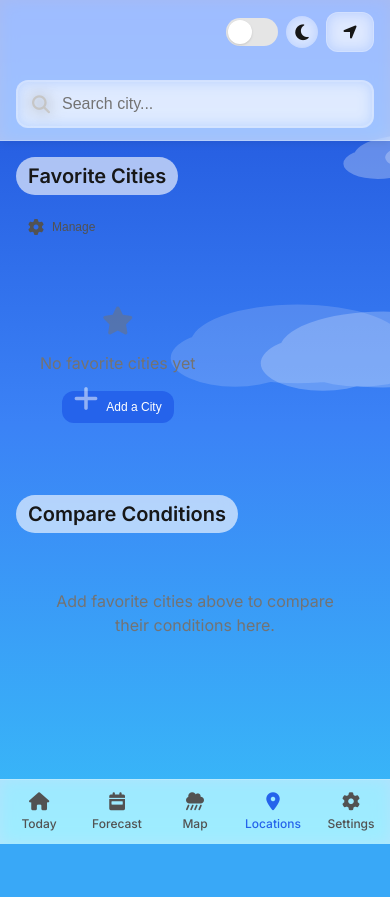
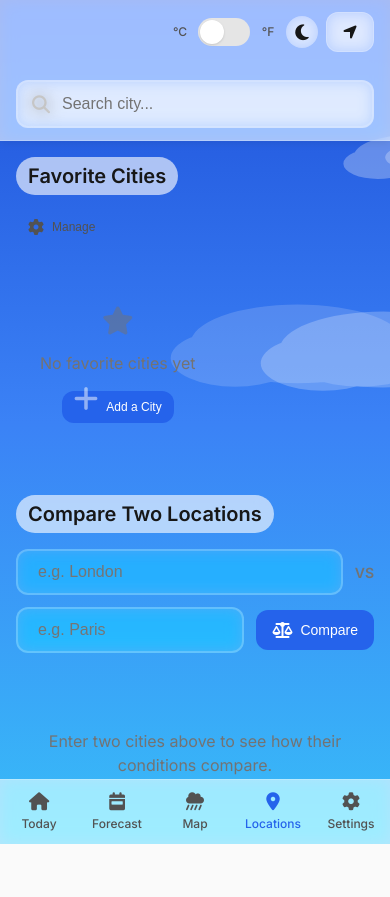
Before and after one commit to yashmore18/WeatherView, a Flask app: page /locations in a window 390 px wide. Before the commit the page ends 844 px from the top, so only its background shows below. Run offline with Flask 3, Linux system fonts and the light colour scheme; some libraries are stand-ins or nearby versions.

Commit message:
Final sprint: map detail, consistent mood, and real two-city compare
- Map: add Esri's paired Reference tile layer (place labels/roads) on top
  of the muted Canvas basemap for real geographic detail without hurting
  weather-overlay contrast; give map tile routes their own generous rate
  limit since one pageload now fires roughly double the tile requests.
- Fix rain-ending alert showing a clear-up time in the browser's own
  timezone instead of the searched city's, which could read as already
  in the past.
- Settings and Locations no longer show a static bright/cloudy sky
  regardless of actual conditions - the last-seen weather icon now
  persists so every page opens in a matching mood.
- Favoriting a city now actually looks different when active (gold star)
  instead of an invisible color-identical state change.
- Replace the favorites-only comparison grid with a real two-location
  picker that surfaces a written analysis (temp/humidity/wind/AQI deltas).
- Remove the permanently-visible pull-to-refresh indicator at rest and
  restore mobile unit-toggle labels that were hidden entirely.

```diff
--- a/app.py
+++ b/app.py
@@ -329,6 +329,12 @@ def search_locations():
 ALLOWED_MAP_LAYERS = {'precipitation_new', 'clouds_new', 'temp_new', 'wind_new'}
 
 @app.route('/api/map/tile/<layer>/<int:z>/<int:x>/<int:y>')
+# A single map pageload/pan fires dozens of tile requests at once (each of
+# the 4 weather layers, times however many tiles are visible) - the global
+# default limit is sized for normal API calls, not this, and blocking tiles
+# with 429s just makes the map look broken. Tiles are cheap (cached
+# server-side, bounded upstream cost), so they get their own generous ceiling.
+@limiter.limit("600 per minute")
 def map_tile(layer, z, x, y):
     """Proxy OpenWeatherMap tile requests so the API key stays server-side."""
     if layer not in ALLOWED_MAP_LAYERS:
@@ -361,7 +367,13 @@ def map_tile(layer, z, x, y):
     response.headers['Cache-Control'] = 'public, max-age=600'
     return response
 
-ALLOWED_BASEMAP_STYLES = {'World_Light_Gray_Base', 'World_Dark_Gray_Base'}
+ALLOWED_BASEMAP_STYLES = {
+    'World_Light_Gray_Base', 'World_Dark_Gray_Base',
+    # Esri's matching "Reference" tiles for each Canvas base - transparent
+    # PNGs with place labels/roads/borders, meant to be layered on top of the
+    # (deliberately label-free) Base tiles above rather than used alone.
+    'World_Light_Gray_Reference', 'World_Dark_Gray_Reference',
+}
 # Pooled session for the same reason weather_api.py has one - the basemap
 # proxy can fire a couple dozen requests per initial map load/pan/zoom.
 _basemap_session = requests.Session()
@@ -369,6 +381,9 @@ _basemap_adapter = requests.adapters.HTTPAdapter(pool_connections=20, pool_maxsi
 _basemap_session.mount('https://', _basemap_adapter)
 
 @app.route('/api/map/basemap/<style>/<int:z>/<int:x>/<int:y>')
+# Same reasoning as map_tile above - now doubled further since each basemap
+# style pairs a Base layer with a Reference (labels) layer, both proxied here.
+@limiter.limit("600 per minute")
 def basemap_tile(style, z, x, y):
     """Proxy Esri's keyless ArcGIS Online basemap tiles server-side.
 
--- a/static/css/custom.css
+++ b/static/css/custom.css
@@ -1231,6 +1231,17 @@ body {
   color: var(--wv-color-text-primary);
 }
 
+/* Favoriting only swapped the star glyph (outline -> filled) with no color
+   change, so both states rendered as the same near-black icon - there was
+   no visible confirmation the click did anything. */
+#favoriteToggle[aria-pressed="true"] i {
+  color: var(--wv-color-warning);
+}
+
+#favoriteToggle[aria-pressed="true"]:hover {
+  background: var(--wv-color-warning-bg, rgba(245, 158, 11, 0.12));
+}
+
 /* Button Variants */
 .wv-btn {
   display: inline-flex;
@@ -1381,8 +1392,13 @@ body {
     padding: 0;
   }
 
+  .wv-toggle {
+    gap: var(--wv-space-2);
+  }
+
   .wv-toggle__label {
-    display: none;
+    font-size: var(--wv-text-xs);
+    min-width: 20px;
   }
 
   .wv-content {
@@ -2818,6 +2834,77 @@ body {
   text-align: center;
 }
 
+.wv-compare-form {
+  display: flex;
+  align-items: center;
+  gap: var(--wv-space-3);
+  margin-bottom: var(--wv-space-5);
+  flex-wrap: wrap;
+}
+
+.wv-compare-form__field {
+  flex: 1 1 200px;
+}
+
+.wv-compare-form__field .glass-input {
+  width: 100%;
+}
+
+.wv-compare-form__vs {
+  color: var(--wv-color-text-tertiary);
+  font-weight: var(--wv-font-weight-semibold);
+  font-size: var(--wv-text-sm);
+  text-transform: uppercase;
+}
+
+.wv-compare-columns {
+  display: grid;
+  grid-template-columns: repeat(auto-fit, minmax(240px, 1fr));
+  gap: var(--wv-space-4);
+}
+
+.wv-compare-stats {
+  list-style: none;
+  margin: var(--wv-space-3) 0 0;
+  padding: var(--wv-space-3) 0 0;
+  border-top: 1px solid var(--wv-color-border);
+  display: flex;
+  flex-direction: column;
+  gap: var(--wv-space-2);
+}
+
+.wv-compare-stats li {
+  display: flex;
+  justify-content: space-between;
+  font-size: var(--wv-text-sm);
+}
+
+.wv-compare-stats span {
+  color: var(--wv-color-text-secondary);
+}
+
+.wv-compare-analysis {
+  list-style: none;
+  margin: var(--wv-space-4) 0 0;
+  padding: 0;
+  display: flex;
+  flex-direction: column;
+  gap: var(--wv-space-2);
+}
+
+.wv-compare-analysis li {
+  display: flex;
+  align-items: flex-start;
+  gap: var(--wv-space-2);
+  color: var(--wv-color-text-secondary);
+  font-size: var(--wv-text-sm);
+}
+
+.wv-compare-analysis i {
+  color: var(--wv-color-accent);
+  margin-top: 3px;
+}
+
 /* ========================================
  * 32. MAP PAGE
  * ======================================== */
@@ -3424,6 +3511,8 @@ body[data-page="map"] .wv-content {
   color: var(--wv-color-accent);
   z-index: var(--wv-z-sticky);
   transform: translateY(-60px);
+  opacity: 0;
+  transition: opacity 150ms ease;
   pointer-events: none;
 }
 
--- /dev/null
+++ b/static/js/compare-insights.js
@@ -0,0 +1,49 @@
+/**
+ * WeatherView - Location Compare engine
+ *
+ * Pure functions, no DOM - turns two cities' current-weather (+ optional air
+ * quality) payloads into a short list of concrete, human-readable takeaways,
+ * rather than leaving the reader to eyeball two side-by-side stat blocks
+ * themselves.
+ */
+
+function compareLocations(a, b, aqiA, aqiB, units = 'metric') {
+    const tempUnit = units === 'imperial' ? '°F' : '°C';
+    const windUnit = units === 'imperial' ? 'mph' : 'm/s';
+    const windThreshold = units === 'imperial' ? 4 : 2;
+    const lines = [];
+
+    const tempDiff = a.temp - b.temp;
+    if (Math.abs(tempDiff) >= 1) {
+        const warmer = tempDiff > 0 ? a.city : b.city;
+        lines.push(`${warmer} is ${Math.round(Math.abs(tempDiff))}${tempUnit} warmer right now.`);
+    } else {
+        lines.push('Temperatures are about the same right now.');
+    }
+
+    const humidityDiff = a.humidity - b.humidity;
+    if (Math.abs(humidityDiff) >= 15) {
+        const moreHumid = humidityDiff > 0 ? a.city : b.city;
+        lines.push(`${moreHumid} is noticeably more humid (${Math.round(Math.abs(humidityDiff))}% difference).`);
+    }
+
+    const windDiff = a.wind_speed - b.wind_speed;
+    if (Math.abs(windDiff) >= windThreshold) {
+        const windier = windDiff > 0 ? a.city : b.city;
+        lines.push(`${windier} is windier (${Math.round(Math.abs(windDiff))} ${windUnit} difference).`);
+    }
+
+    if (aqiA && aqiB && aqiA.aqi && aqiB.aqi && aqiA.aqi !== aqiB.aqi) {
+        const cleaner = aqiA.aqi < aqiB.aqi ? a.city : b.city;
+        lines.push(`${cleaner} has better air quality right now.`);
+    }
+
+    return {
+        tempDiff,
+        humidityDiff,
+        windDiff,
+        analysis: lines
+    };
+}
+
+window.WVCompare = { compareLocations };
--- a/static/js/pages/forecast.js
+++ b/static/js/pages/forecast.js
@@ -54,7 +54,7 @@ class ForecastPage {
             ]);
 
             this.wv.setLastCity(currentData.city);
-            if (this.wv.scene) this.wv.scene.applyWeatherIcon(currentData.icon);
+            this.wv.applySceneIcon(currentData.icon);
             this.hasData = true;
             this.showSections();
             this.displayInsights(forecastData);
--- a/static/js/pages/highlight.js
+++ b/static/js/pages/highlight.js
@@ -42,7 +42,7 @@ class HighlightPage {
                 : { lat: detail.lat, lon: detail.lon, units: this.wv.currentUnits };
             const data = await this.wv.fetchCurrentWeather(params);
             this.wv.setLastCity(data.city);
-            if (this.wv.scene) this.wv.scene.applyWeatherIcon(data.icon);
+            this.wv.applySceneIcon(data.icon);
             this.display(data);
         } catch (error) {
             this.wv.showError(error.message);
--- a/static/js/pages/locations.js
+++ b/static/js/pages/locations.js
@@ -5,18 +5,18 @@
 class LocationsPage {
     constructor(wv) {
         this.wv = wv;
+        this.lastCompare = null;
         this.setupEventListeners();
         this.renderFavorites();
-        this.renderComparison();
+        this.prefillCompareForm();
 
-        document.addEventListener('wv:favoriteschange', () => {
-            this.renderFavorites();
-            this.renderComparison();
+        document.addEventListener('wv:favoriteschange', () => this.renderFavorites());
+        document.addEventListener('wv:unitschange', () => {
+            if (this.lastCompare) this.runCompare(this.lastCompare.cityA, this.lastCompare.cityB);
         });
-        document.addEventListener('wv:unitschange', () => this.renderComparison());
-        // Searching from this page re-fetches the comparison grid in place -
-        // it doesn't navigate away, since favorites/comparison are this
-        // page's whole purpose.
+        // Searching from this page still adds the searched city to favorites
+        // in place - it doesn't navigate away, since favorites/comparison are
+        // this page's whole purpose.
         document.addEventListener('wv:cityselected', (e) => this.handleCitySearched(e.detail));
     }
 
@@ -28,6 +28,29 @@ class LocationsPage {
                 alert(`Favorite Cities:\n${cities}\n\nClick the × on any chip to remove.`);
             });
         }
+
+        const compareForm = document.getElementById('compareForm');
+        if (compareForm) {
+            compareForm.addEventListener('submit', (e) => {
+                e.preventDefault();
+                const cityA = document.getElementById('compareCityA').value.trim();
+                const cityB = document.getElementById('compareCityB').value.trim();
+                if (cityA && cityB) this.runCompare(cityA, cityB);
+            });
+        }
+    }
+
+    // If the user already has favorites, comparing the first two of them
+    // needs zero typing - the tool starts useful immediately instead of
+    // staring at an empty form.
+    prefillCompareForm() {
+        if (this.wv.favorites.length < 2) return;
+        const inputA = document.getElementById('compareCityA');
+        const inputB = document.getElementById('compareCityB');
+        if (!inputA || !inputB) return;
+        inputA.value = this.wv.favorites[0];
+        inputB.value = this.wv.favorites[1];
+        this.runCompare(this.wv.favorites[0], this.wv.favorites[1]);
     }
 
     async handleCitySearched(detail) {
@@ -84,49 +107,81 @@ class LocationsPage {
         });
     }
 
-    async renderComparison() {
-        const grid = document.getElementById('comparisonGrid');
-        if (!grid) return;
+    async runCompare(cityA, cityB) {
+        const result = document.getElementById('compareResult');
+        const submitBtn = document.getElementById('compareSubmit');
+        if (!result) return;
 
-        if (this.wv.favorites.length === 0) {
-            grid.innerHTML = '<p class="wv-comparison-empty">Add favorite cities above to compare their conditions here.</p>';
-            return;
-        }
-
-        grid.innerHTML = this.wv.favorites.map(() => `
+        this.lastCompare = { cityA, cityB };
+        if (submitBtn) submitBtn.disabled = true;
+        result.innerHTML = `
+            <div class="wv-compare-columns">
                 <div class="wv-comparison-card glass-card">
                     <div class="wv-skeleton wv-skeleton--text" style="width: 60%;"></div>
                     <div class="wv-skeleton wv-skeleton--block" style="height: 40px; margin-top: var(--wv-space-2);"></div>
                 </div>
-        `).join('');
-
-        const results = await Promise.allSettled(
-            this.wv.favorites.map(city => this.wv.fetchCurrentWeather({ city, units: this.wv.currentUnits }))
-        );
-
-        const tempUnit = this.wv.currentUnits === 'imperial' ? '°F' : '°C';
-        grid.innerHTML = results.map((result, i) => {
-            const city = this.wv.favorites[i];
-            if (result.status !== 'fulfilled') {
-                return `
                 <div class="wv-comparison-card glass-card">
-                        <p class="wv-comparison-card__city">${this.wv.escapeHtml(city)}</p>
-                        <p class="wv-comparison-card__desc">Unable to load</p>
+                    <div class="wv-skeleton wv-skeleton--text" style="width: 60%;"></div>
+                    <div class="wv-skeleton wv-skeleton--block" style="height: 40px; margin-top: var(--wv-space-2);"></div>
+                </div>
             </div>
         `;
+
+        try {
+            const units = this.wv.currentUnits;
+            const [dataA, dataB] = await Promise.all([
+                this.wv.fetchCurrentWeather({ city: cityA, units }),
+                this.wv.fetchCurrentWeather({ city: cityB, units })
+            ]);
+            const [aqiA, aqiB] = await Promise.all([
+                this.wv.fetchAirQuality(dataA.lat, dataA.lon).catch(() => null),
+                this.wv.fetchAirQuality(dataB.lat, dataB.lon).catch(() => null)
+            ]);
+
+            this.renderCompareResult(dataA, dataB, aqiA, aqiB);
+        } catch (error) {
+            result.innerHTML = `<p class="wv-comparison-empty">${this.wv.escapeHtml(error.message)}</p>`;
+        } finally {
+            if (submitBtn) submitBtn.disabled = false;
         }
-            const data = result.value;
-            return `
+    }
+
+    renderCompareResult(dataA, dataB, aqiA, aqiB) {
+        const result = document.getElementById('compareResult');
+        if (!result || !window.WVCompare) return;
+
+        const units = this.wv.currentUnits;
+        const tempUnit = units === 'imperial' ? '°F' : '°C';
+        const windUnit = units === 'imperial' ? 'mph' : 'm/s';
+        const aqiLabels = { 1: 'Good', 2: 'Fair', 3: 'Moderate', 4: 'Poor', 5: 'Very Poor' };
+
+        const column = (data, aqi) => `
             <div class="wv-comparison-card glass-card">
                 <p class="wv-comparison-card__city">${this.wv.escapeHtml(data.city)}</p>
                 <div class="wv-comparison-card__temp">
                     <i class="fas ${this.wv.getWeatherIconClass(data.icon)}" aria-hidden="true"></i>
                     ${Math.round(data.temp)}${tempUnit}
                 </div>
-                    <p class="wv-comparison-card__desc">${data.description}</p>
+                <p class="wv-comparison-card__desc">${this.wv.escapeHtml(data.description)}</p>
+                <ul class="wv-compare-stats">
+                    <li><span>Humidity</span><strong>${data.humidity}%</strong></li>
+                    <li><span>Wind</span><strong>${data.wind_speed} ${windUnit}</strong></li>
+                    <li><span>Air Quality</span><strong>${aqi && aqi.aqi ? aqiLabels[aqi.aqi] || 'Unknown' : 'N/A'}</strong></li>
+                </ul>
             </div>
         `;
-        }).join('');
+
+        const { analysis } = window.WVCompare.compareLocations(dataA, dataB, aqiA, aqiB, units);
+
+        result.innerHTML = `
+            <div class="wv-compare-columns">
+                ${column(dataA, aqiA)}
+                ${column(dataB, aqiB)}
+            </div>
+            <ul class="wv-compare-analysis">
+                ${analysis.map(line => `<li><i class="fas fa-circle-info" aria-hidden="true"></i>${this.wv.escapeHtml(line)}</li>`).join('')}
+            </ul>
+        `;
     }
 }
 
--- a/static/js/pages/today.js
+++ b/static/js/pages/today.js
@@ -83,6 +83,7 @@ class TodayPage {
             e.preventDefault();
             dist = Math.min(delta * 0.5, maxPull);
             indicator.style.transform = `translateY(${dist - 60}px)`;
+            indicator.style.opacity = String(Math.min(dist / threshold, 1));
             indicator.classList.toggle('wv-pull-refresh--ready', dist >= threshold);
         }, { passive: false });
 
@@ -105,10 +106,12 @@ class TodayPage {
                 } finally {
                     indicator.classList.remove('wv-pull-refresh--loading');
                     indicator.style.transform = '';
+                    indicator.style.opacity = '';
                 }
             } else {
                 indicator.classList.remove('wv-pull-refresh--ready');
                 indicator.style.transform = '';
+                indicator.style.opacity = '';
             }
 
             setTimeout(() => { indicator.style.transition = ''; }, 220);
@@ -485,7 +488,7 @@ class TodayPage {
         // actual sun position (from the icon suffix), independent of the
         // manual dark-mode toggle - see custom.css's text-scrim tokens for
         // how contrast stays intact regardless of the two being in sync.
-        if (this.wv.scene) this.wv.scene.applyWeatherIcon(data.icon);
+        this.wv.applySceneIcon(data.icon);
 
         const regionEl = document.querySelector('.wv-hero-card__region');
         if (regionEl) regionEl.textContent = `${data.country}${data.state ? ', ' + data.state : ''}`;
--- a/static/js/wv-shared.js
+++ b/static/js/wv-shared.js
@@ -15,8 +15,28 @@ class WVShared {
         this.searchTimeout = null;
         this.isLoading = false;
         this.scene = document.getElementById('wvScene') ? new WeatherScene(document.getElementById('wvScene')) : null;
+        // Settings and Locations never fetch a "current" weather condition of
+        // their own (Settings has none; Locations shows several cities at
+        // once with no single "here") - without this they're permanently
+        // stuck on the scene's default bright/cloudy daytime look, regardless
+        // of what's actually happening outside or whether dark mode is on.
+        // Re-applying whatever the last page that did fetch weather saw
+        // keeps the mood consistent everywhere.
+        if (this.scene) {
+            const lastIcon = localStorage.getItem('wv_lastWeatherIcon');
+            if (lastIcon) this.scene.applyWeatherIcon(lastIcon);
+        }
 
         this.init();
+    }
+
+    /** Applies a weather icon to the sky scene and remembers it so pages
+     * with no weather fetch of their own (Settings, Locations) can still
+     * open in a matching mood instead of a static default. */
+    applySceneIcon(icon) {
+        if (!icon) return;
+        localStorage.setItem('wv_lastWeatherIcon', icon);
+        if (this.scene) this.scene.applyWeatherIcon(icon);
     }
 
     init() {
--- a/static/sw.js
+++ b/static/sw.js
@@ -1,5 +1,5 @@
 // Service Worker for WeatherView PWA
-const CACHE_NAME = 'yash-weather-app-v9';
+const CACHE_NAME = 'yash-weather-app-v10';
 const STATIC_CACHE_URLS = [
   '/',
   '/forecast',
@@ -15,6 +15,7 @@ const STATIC_CACHE_URLS = [
   '/static/js/wv-shared.js',
   '/static/js/alerts.js',
   '/static/js/forecast-insights.js',
+  '/static/js/compare-insights.js',
   '/static/js/pages/today.js',
   '/static/js/pages/forecast.js',
   '/static/js/pages/map.js',
--- a/templates/locations.html
+++ b/templates/locations.html
@@ -18,18 +18,34 @@
         </div>
     </section>
 
-    <!-- Saved-city comparison -->
+    <!-- Two-location head-to-head comparison -->
     <section id="comparisonSection" class="wv-section" aria-labelledby="comparisonTitle">
         <header class="wv-section__header">
-            <h2 id="comparisonTitle" class="wv-section__title">Compare Conditions</h2>
+            <h2 id="comparisonTitle" class="wv-section__title">Compare Two Locations</h2>
         </header>
-        <div class="wv-comparison-grid" id="comparisonGrid" role="list" aria-label="Favorite city conditions">
-            <!-- Comparison cards populated by JS -->
+        <form id="compareForm" class="wv-compare-form" autocomplete="off">
+            <div class="wv-compare-form__field">
+                <label for="compareCityA" class="sr-only">First city</label>
+                <input type="text" id="compareCityA" class="glass-input" placeholder="e.g. London" required>
+            </div>
+            <span class="wv-compare-form__vs" aria-hidden="true">vs</span>
+            <div class="wv-compare-form__field">
+                <label for="compareCityB" class="sr-only">Second city</label>
+                <input type="text" id="compareCityB" class="glass-input" placeholder="e.g. Paris" required>
+            </div>
+            <button type="submit" class="wv-btn wv-btn--primary" id="compareSubmit">
+                <i class="fas fa-balance-scale" aria-hidden="true"></i>
+                <span>Compare</span>
+            </button>
+        </form>
+        <div id="compareResult" class="wv-compare-result">
+            <p class="wv-comparison-empty">Enter two cities above to see how their conditions compare.</p>
         </div>
     </section>
 </div>
 {% endblock %}
 
 {% block scripts %}
+<script src="{{ url_for('static', filename='js/compare-insights.js') }}"></script>
 <script src="{{ url_for('static', filename='js/pages/locations.js') }}"></script>
 {% endblock %}
```
Also changed, not shown: static/js/alerts.js (+15 -2 lines), static/js/pages/map.js (+25 -1 lines). Lines whose indentation alone changed are shown as unchanged.
